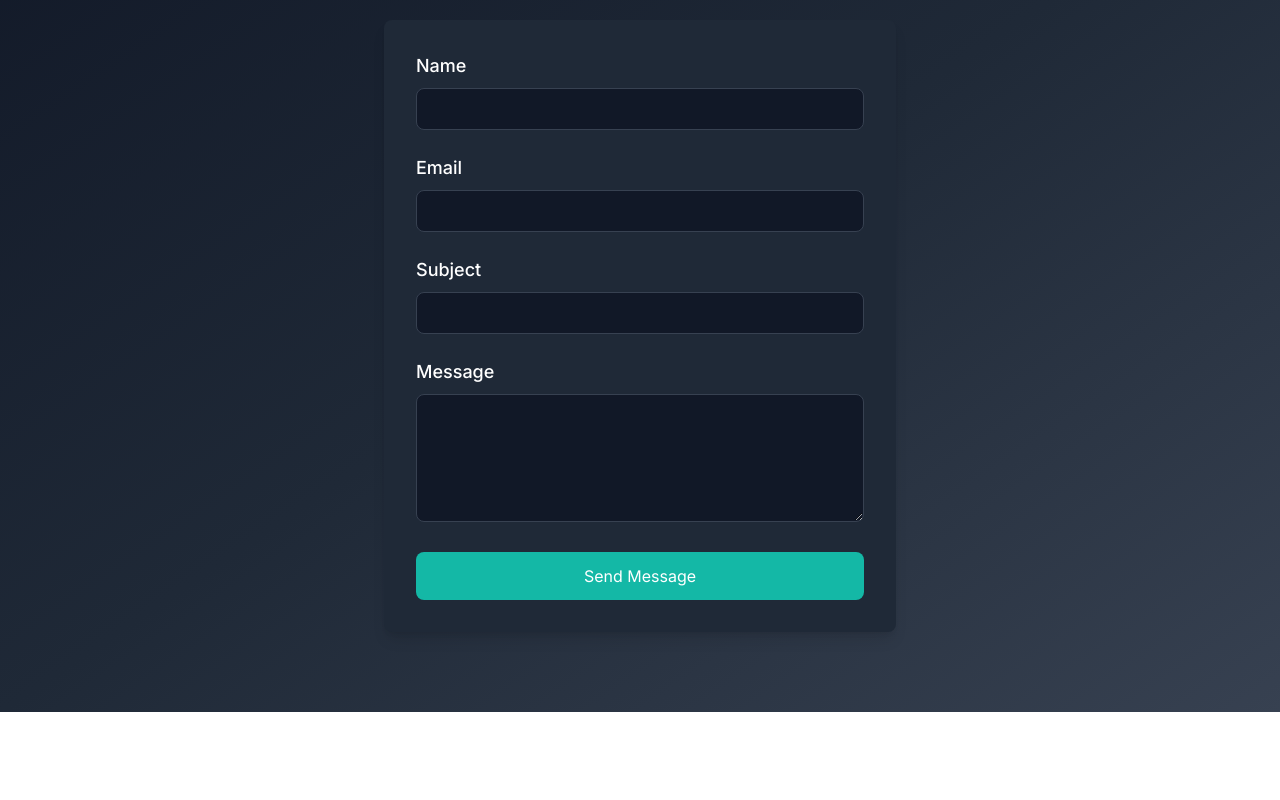
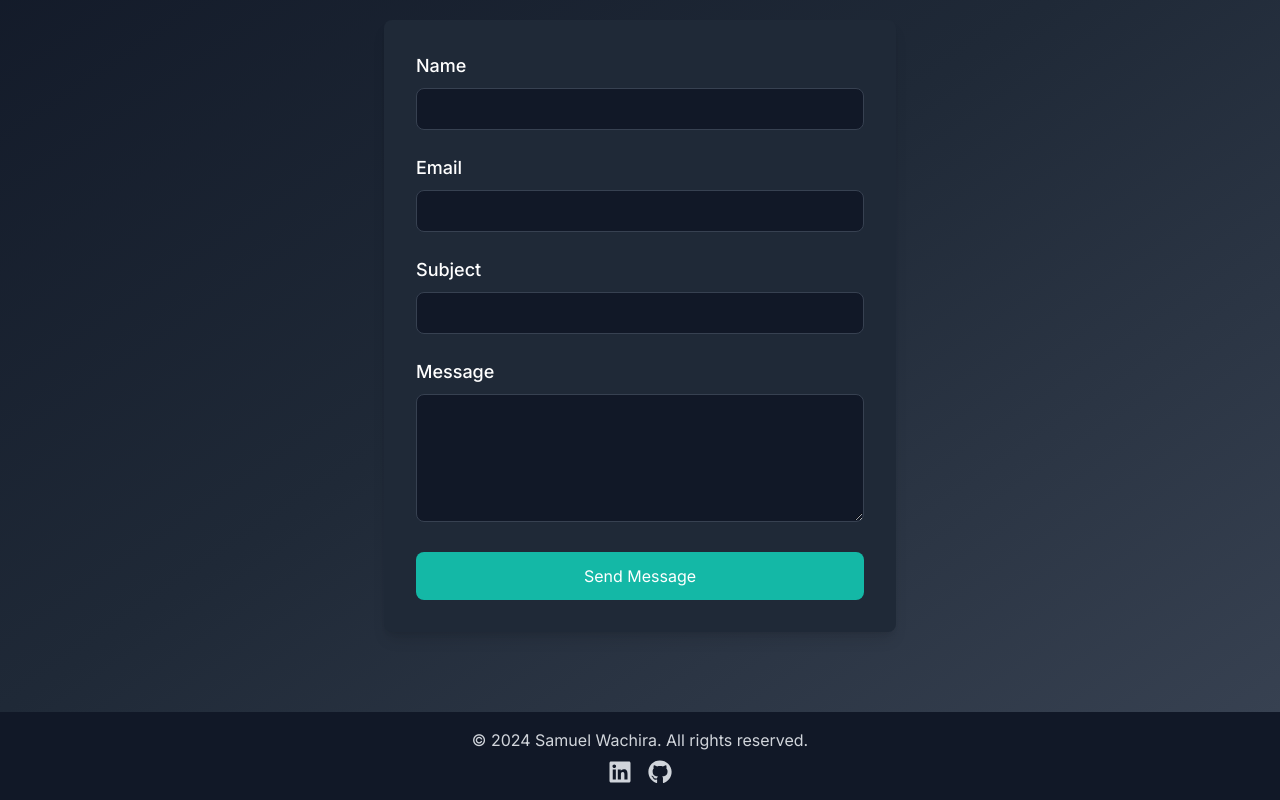
Before and after one commit to SamWachira1/my-portfolio, a Next.js app: page / in a window 1280 px wide. Shown: the part 2724-3524 px from the top of the page. Before the commit the page ends 3436 px from the top, so only its background shows below. Built offline with nearby package versions, Linux system fonts and the light colour scheme.

Commit message:
adding footer

```diff
--- a/src/components/AcknowledgmentTemplate.jsx
+++ b/src/components/AcknowledgmentTemplate.jsx
@@ -87,9 +87,7 @@ export const AcknowledgmentEmail = ({ name, subject, message }) => (
       </p>
       <p style={{ fontSize: '12px', margin: '0', color: '#7D7D7D' }}>Boston, MA</p>
       <div style={{ fontSize: '18px', marginTop: '10px', display: 'flex', justifyContent: 'center', gap: '10px' }}>
-        <a href="TWITTER_URL" style={{ color: '#007BFF' }}><FaTwitter /></a>
-        <a href="FACEBOOK_URL" style={{ color: '#007BFF' }}><FaFacebookF /></a>
-        <a href="LINKEDIN_URL" style={{ color: '#007BFF' }}><FaLinkedinIn /></a>
+        <a href="" style={{ color: '#007BFF' }}><FaLinkedinIn /></a>
         <a href="GITHUB_URL" style={{ color: '#007BFF' }}><FaGithub /></a>
       </div>
     </footer>
--- /dev/null
+++ b/src/components/Footer.jsx
@@ -0,0 +1,34 @@
+import React from 'react';
+import { FaLinkedin, FaGithub } from 'react-icons/fa';
+
+const Footer = () => {
+  return (
+    <footer className="bg-gray-900 text-gray-300 py-4">
+      <div className="container mx-auto flex flex-col items-center">
+        <div className="mb-2">
+          &copy; {new Date().getFullYear()} Samuel Wachira. All rights reserved.
+        </div>
+        <div className="flex space-x-4">
+          <a
+            href="https://www.linkedin.com/in/samuel-w-14794a135/"
+            target="_blank"
+            rel="noopener noreferrer"
+            className="hover:text-teal-400 transition-colors"
+          >
+            <FaLinkedin size={24} />
+          </a>
+          <a
+            href="https://github.com/SamWachira1"
+            target="_blank"
+            rel="noopener noreferrer"
+            className="hover:text-teal-400 transition-colors"
+          >
+            <FaGithub size={24} />
+          </a>
+        </div>
+      </div>
+    </footer>
+  );
+};
+
+export default Footer;
--- a/src/components/contact.jsx
+++ b/src/components/contact.jsx
@@ -1,6 +1,7 @@
 "use client";
 
 import { useState } from 'react';
+import Footer from './Footer';
 
 export default function Contact() {
   const [formData, setFormData] = useState({
@@ -38,6 +39,8 @@ export default function Contact() {
   };
 
   return (
+    <>
+
     <section
       id="contact"
       className="min-h-screen flex flex-col justify-center items-center py-20 px-8 bg-gradient-to-br from-gray-900 via-gray-800 to-gray-700 text-white"
@@ -101,5 +104,9 @@ export default function Contact() {
         </form>
       </div>
     </section>
+
+    <Footer/>
+  </>
+
   );
 }
```
